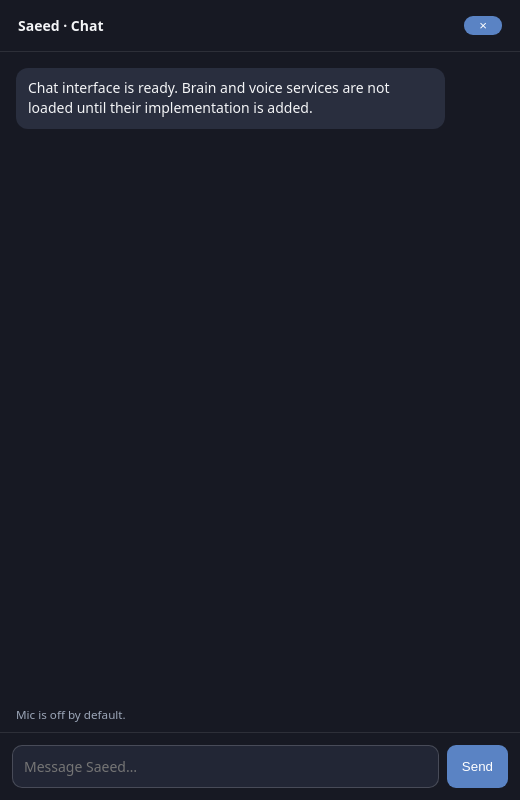
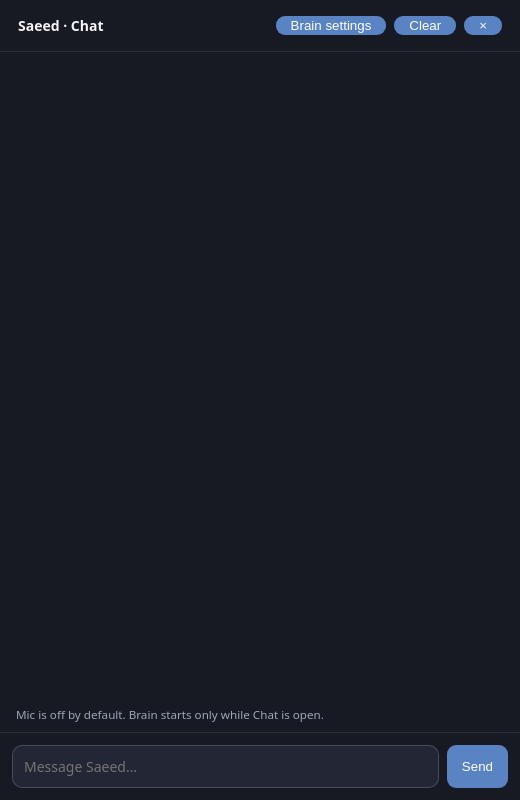
Before and after one commit to saeedhub101/Test, an Electron app: page src/chat.html in a window 520 px wide. Drawn offline with Linux system fonts and the light colour scheme.

Commit message:
Replace placeholder Chat with provider settings and a real conversation shell

```diff
--- a/src/chat.html
+++ b/src/chat.html
@@ -9,12 +9,18 @@ header{padding:16px 18px;border-bottom:1px solid #ffffff18;font-weight:650;displ
 #messages{flex:1;overflow:auto;padding:16px;display:flex;flex-direction:column;gap:10px}
 .message{padding:10px 12px;border-radius:12px;max-width:88%;line-height:1.45;white-space:pre-wrap}.assistant{background:#292e3e;align-self:flex-start}.user{background:#315d8c;align-self:flex-end}
 form{display:flex;gap:8px;padding:12px;border-top:1px solid #ffffff18}textarea{flex:1;resize:none;max-height:140px;border:1px solid #ffffff2c;border-radius:10px;background:#222635;color:white;padding:11px;font:inherit}button{border:0;border-radius:9px;background:#5a83c4;color:white;padding:0 15px;cursor:pointer}
-small{color:#9da7b9;padding:0 16px 10px}
+small{color:#9da7b9;padding:0 16px 10px}input,textarea,button{outline-offset:2px}button:disabled{opacity:.55;cursor:wait}
 </style></head>
 <body>
-<header><span>Saeed · Chat</span><button id="close" aria-label="Close chat">×</button></header>
-<div id="messages"><div class="message assistant">Chat interface is ready. Brain and voice services are not loaded until their implementation is added.</div></div>
-<small>Mic is off by default.</small>
-<form id="form"><textarea id="input" rows="1" placeholder="Message Saeed…" required></textarea><button type="submit">Send</button></form>
+<header><span>Saeed · Chat</span><div style="display:flex;gap:8px"><button id="brain-settings" type="button">Brain settings</button><button id="clear" type="button">Clear</button><button id="close" aria-label="Close chat">×</button></div></header>
+<section id="provider-panel" hidden style="padding:12px 16px;border-bottom:1px solid #ffffff18;display:none;gap:8px;flex-direction:column">
+<label>OpenAI-compatible endpoint<input id="endpoint" value="http://127.0.0.1:11434/v1/chat/completions" style="display:block;width:100%;box-sizing:border-box;padding:8px;background:#222635;color:white;border:1px solid #ffffff2c;border-radius:8px;margin-top:4px"></label>
+<label>Model<input id="model" value="qwen2.5:3b" style="display:block;width:100%;box-sizing:border-box;padding:8px;background:#222635;color:white;border:1px solid #ffffff2c;border-radius:8px;margin-top:4px"></label>
+<label>API key (optional for local Ollama)<input id="api-key" type="password" autocomplete="new-password" placeholder="Leave blank to keep current key" style="display:block;width:100%;box-sizing:border-box;padding:8px;background:#222635;color:white;border:1px solid #ffffff2c;border-radius:8px;margin-top:4px"></label>
+<div style="display:flex;gap:8px"><button id="save-provider" type="button">Save provider</button><span id="provider-status" style="align-self:center;color:#aab3c5"></span></div>
+</section>
+<div id="messages" aria-live="polite"></div>
+<small id="status">Mic is off by default. Brain starts only while Chat is open.</small>
+<form id="form"><textarea id="input" rows="1" placeholder="Message Saeed…" required></textarea><button id="send" type="submit">Send</button></form>
 <script src="./chat.js"></script>
 </body></html>
```
